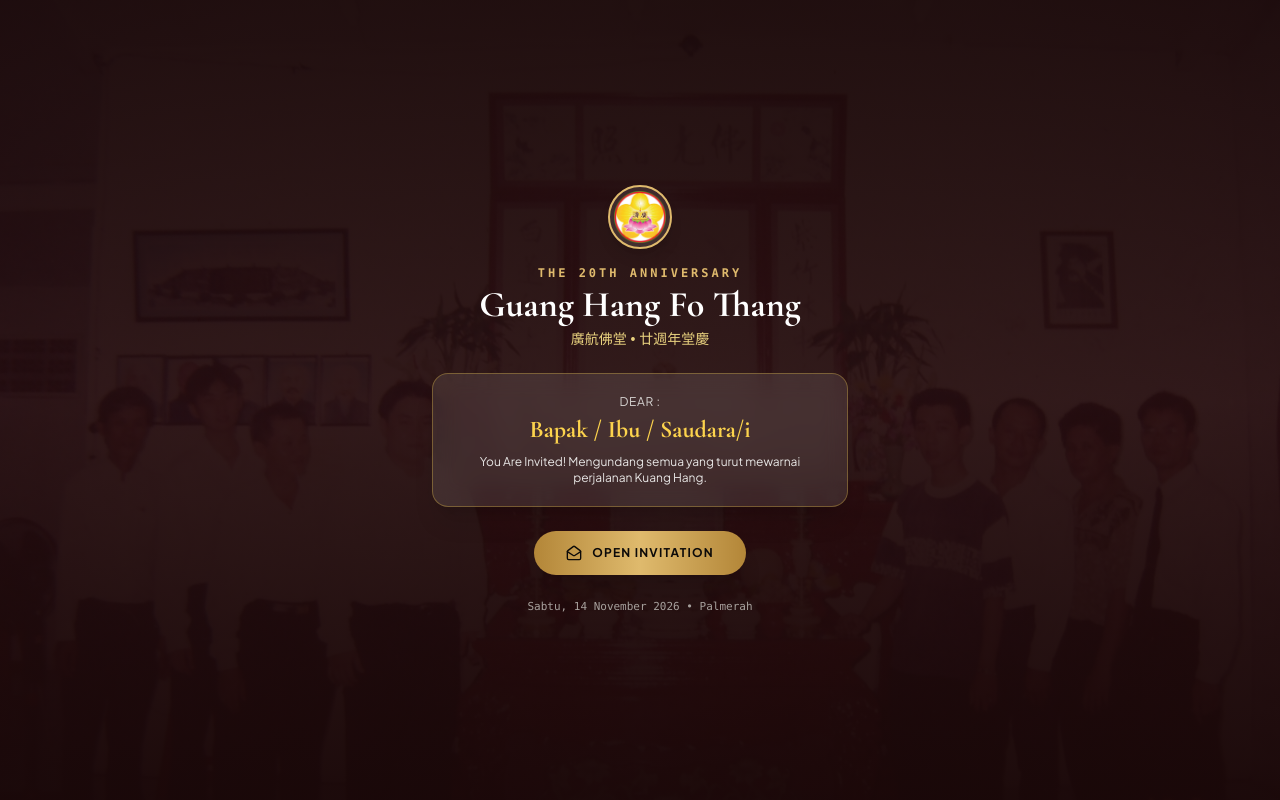
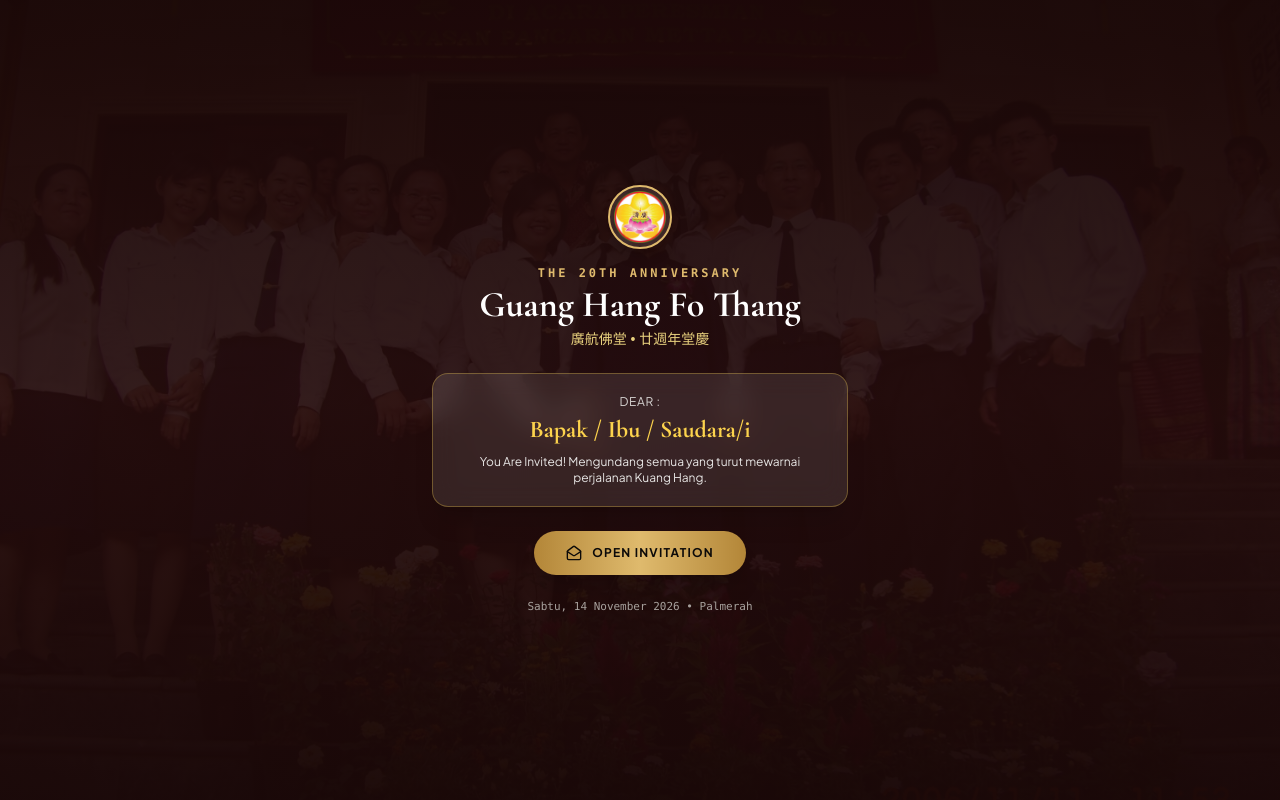
Before and after one commit to felixzzz/hang-20-th, a Next.js app: page /home5 in a window 1280 px wide. Shown: the top 800 px of the page. Built offline with nearby package versions, Linux system fonts and the light colour scheme; no server answers; the database is empty.

Commit message:
refactor: update default hero background image and metadata to guang-hang-10

```diff
--- a/src/app/home5/page.tsx
+++ b/src/app/home5/page.tsx
@@ -204,7 +204,7 @@
     "Peringatan Peresmian Gedung 20 Tahun Kuang Hang Fo Thang. 廣航佛堂落成廿週年堂慶大典。"
   )}&location=${encodeURIComponent(address)}`;
 
-  const bgImg = cms.cover.bgImage || "/images/guang-hang-15.jpg";
+  const bgImg = cms.cover.bgImage || "/images/guang-hang-10.jpg";
 
   return (
     <div className="min-h-screen bg-[#2c1212] text-[#2c1d1d] font-sans relative overflow-x-hidden">
--- a/src/app/home7/page.tsx
+++ b/src/app/home7/page.tsx
@@ -848,15 +848,15 @@
                       <div className="p-2 bg-[#c0c0c0] border-t-2 border-l-2 border-t-white border-l-white border-b-2 border-r-2 border-b-black border-r-black shadow-md">
                         <div className="relative aspect-[4/3] bg-stone-900 border border-stone-400 overflow-hidden">
                           <Image
-                            src="/images/guang-hang-15.jpg"
-                            alt="Gedung Kuang Hang Fo Thang"
+                            src="/images/guang-hang-10.jpg"
+                            alt="Kebersamaan & Perjuangan Kuang Hang Fo Thang"
                             fill
                             className="object-cover"
                             sizes="(max-width: 768px) 100vw, 400px"
                           />
                         </div>
                         <div className="p-1 text-[10px] font-mono text-center text-stone-700 bg-stone-100 border-t border-stone-300 mt-1">
-                          FILE: GUANGHANG_2006.BMP (12.11.2006)
+                          FILE: GUANGHANG_10.BMP (同舟共濟 • 2000)
                         </div>
                       </div>
                     </div>
--- a/src/app/layout.tsx
+++ b/src/app/layout.tsx
@@ -53,7 +53,7 @@
     siteName: "20th Anniversary Guang Hang Fo Thang",
     images: [
       {
-        url: "/images/guang-hang-15.jpg",
+        url: "/images/guang-hang-10.jpg",
         width: 1200,
         height: 630,
         alt: "20 Tahun Guang Hang Fo Thang",
--- a/src/components/HeroCover.tsx
+++ b/src/components/HeroCover.tsx
@@ -32,7 +32,7 @@
     }, 600);
   };
 
-  const bgImg = cms.cover.bgImage || "/images/guang-hang-15.jpg";
+  const bgImg = cms.cover.bgImage || "/images/guang-hang-10.jpg";
   const logoImg = cms.cover.logoImage || "/images/logo-guang-ji.png";
 
   return (
--- a/src/components/HeroSection.tsx
+++ b/src/components/HeroSection.tsx
@@ -50,7 +50,7 @@
     return () => clearInterval(interval);
   }, [targetDate]);
 
-  const heroImg = cms.cover.bgImage || "/images/guang-hang-15.jpg";
+  const heroImg = cms.cover.bgImage || "/images/guang-hang-10.jpg";
 
   return (
     <section id="top" className="relative pt-6 sm:pt-10 pb-16 sm:pb-24 px-4 sm:px-6 overflow-hidden">
--- a/src/data/defaultCms.ts
+++ b/src/data/defaultCms.ts
@@ -21,7 +21,7 @@
     guestPrefixZh: "恭請 貴賓尊鑒",
     inviteTextId: "Dengan penuh hormat mengundang kehadiran Anda dalam malam syukur bersama.",
     inviteTextZh: "謹代表廣航佛堂全體道親，誠摯敬邀閣下撥冗蒞臨，同沾法喜。",
-    bgImage: "/images/guang-hang-15.jpg",
+    bgImage: "/images/guang-hang-10.jpg",
     logoImage: "/images/logo-guang-ji.png",
     buttonTextId: "Buka Undangan Resmi",
     buttonTextZh: "恭啟尊榮邀請函",
```
